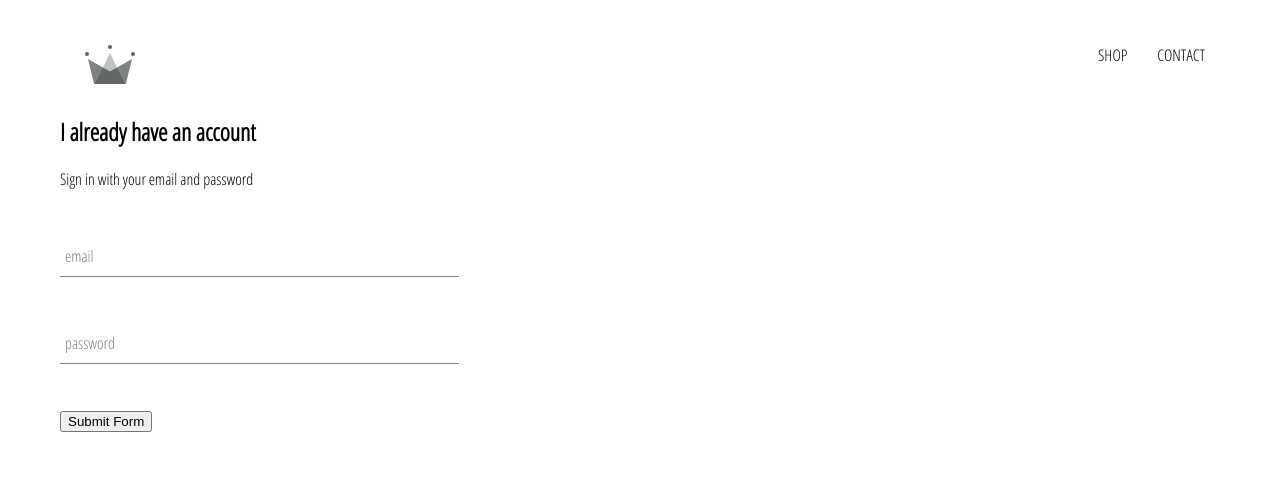
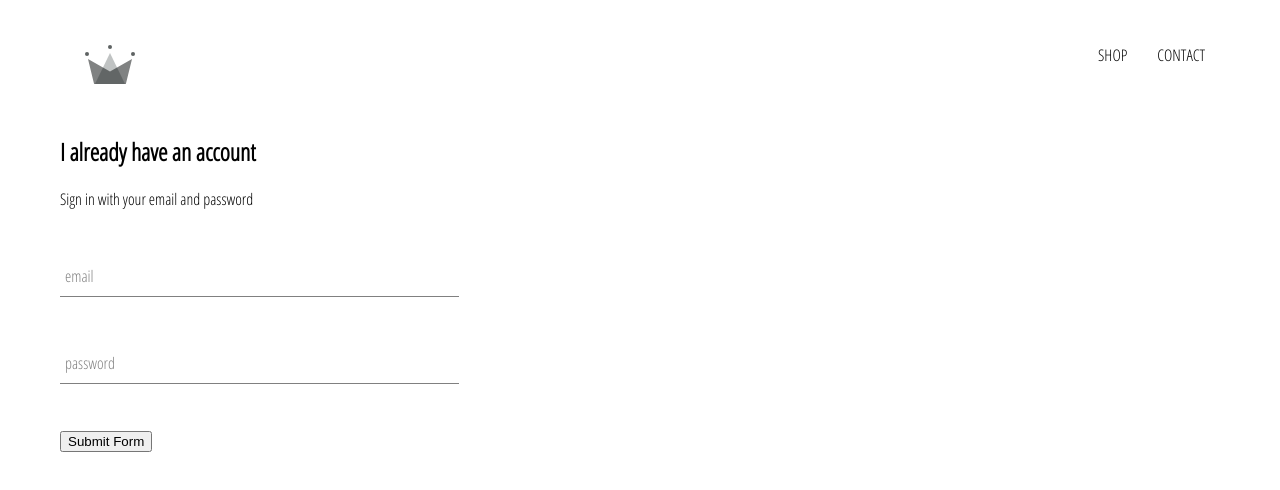
Before and after one commit to jaboulos/digital-threads, a React (Create React App) app: page /signin in a window 1280 px wide. Shown: the top 490 px of the page. Built offline with nearby package versions, Linux system fonts and the light colour scheme.

Commit message:
Add title class

```diff
--- a/src/components/SignIn/signIn.scss
+++ b/src/components/SignIn/signIn.scss
@@ -1,4 +1,11 @@
 // 30% of the total view width
 .sign-in {
   width: 30vw;
+  display: flex;
+  // want all elements in sign-in to sit vertically
+  flex-direction: column;
+
+  .title {
+    margin: 10px 0;
+  }
 }
```
